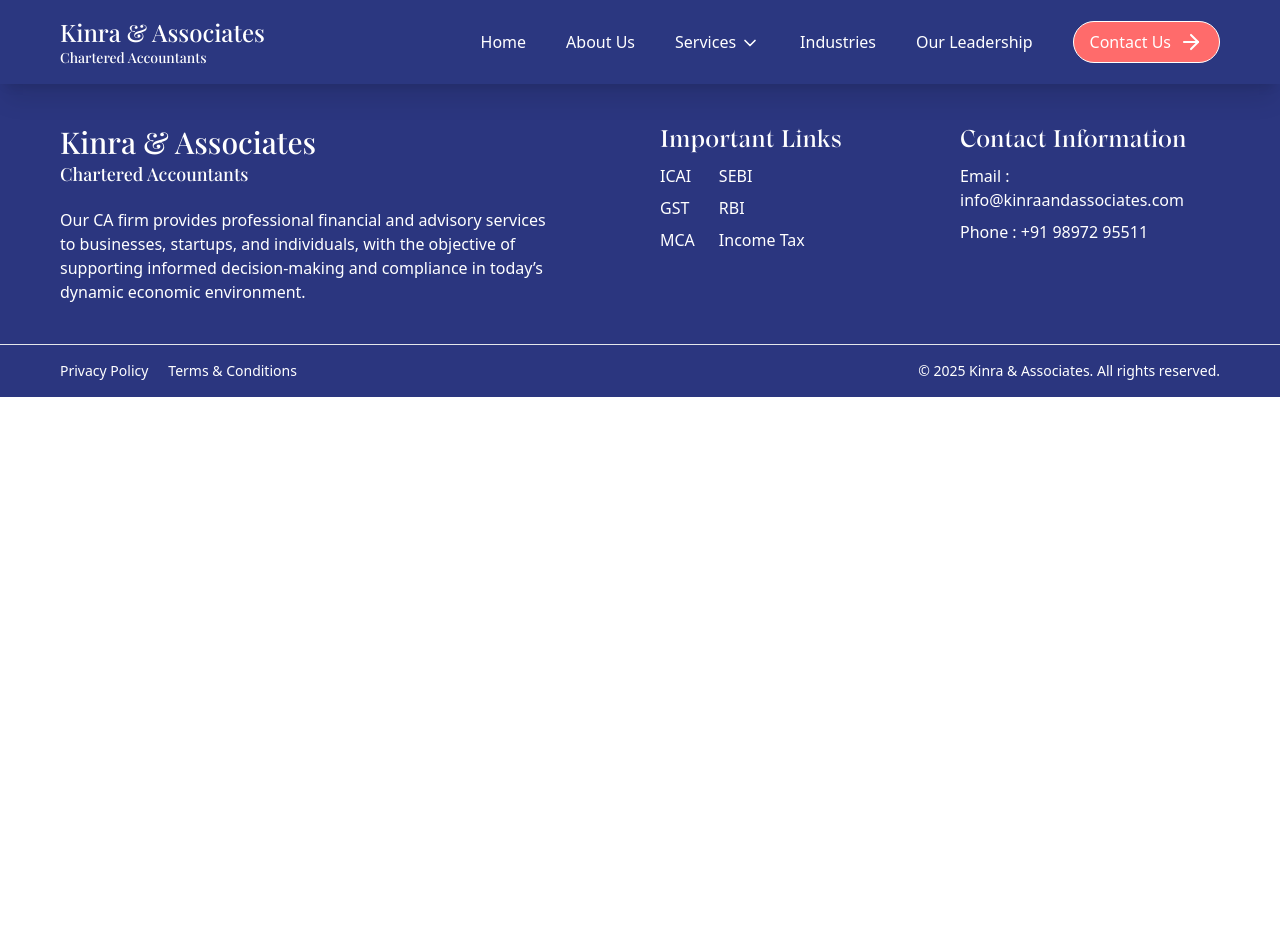
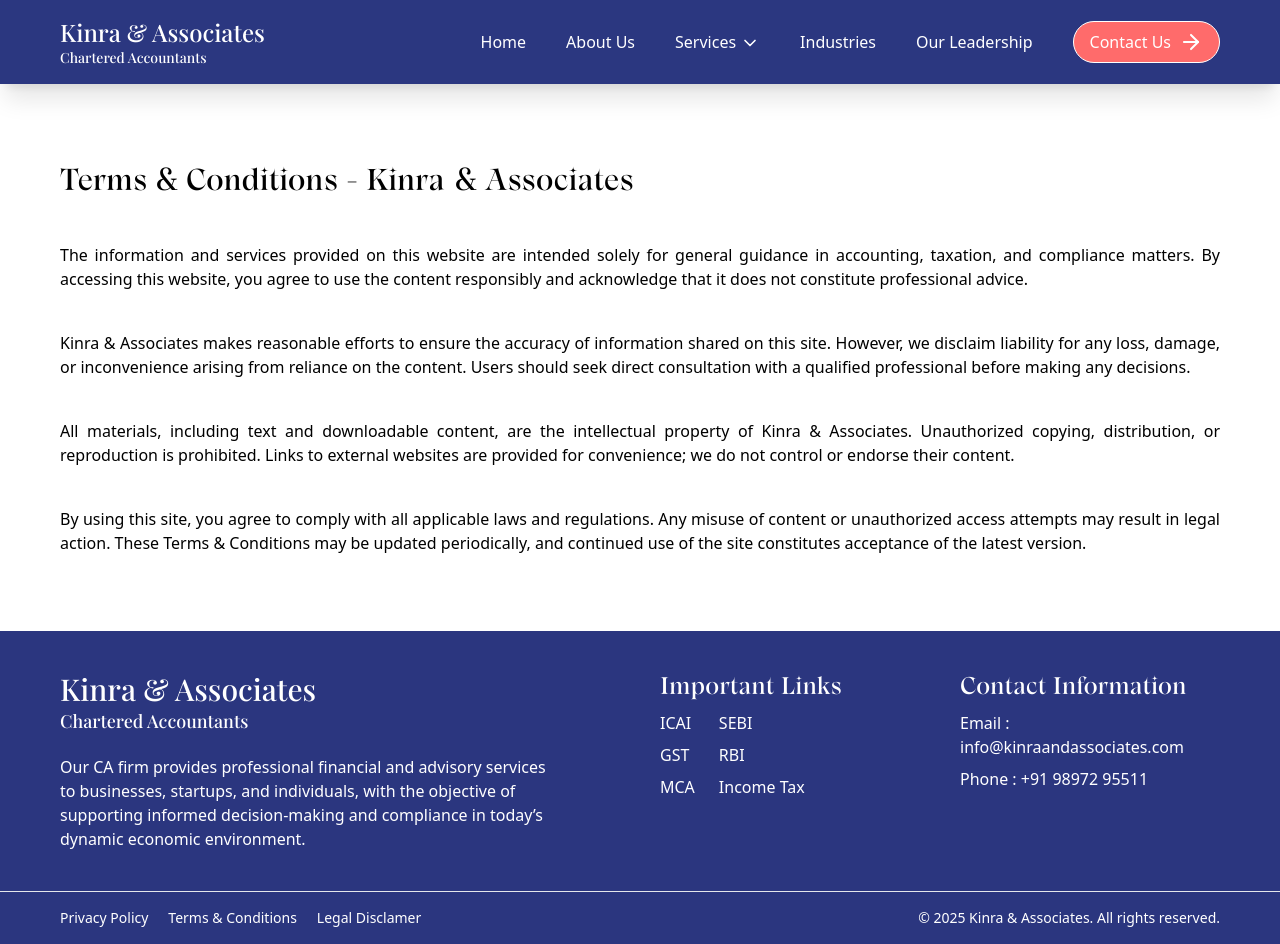
Before and after one commit to Lakshya52/KinraAssociatesModernTheme, a React (Vite) app: page /terms_and_conditions in a window 1280 px wide. Before the commit the page ends 800 px from the top, so only its background shows below. Built offline with nearby package versions, Linux system fonts and the light colour scheme; a web font is replaced by a local one.

Commit message:
added pages tc pp ld and some minor changes as usual

```diff
--- a/src/App.jsx
+++ b/src/App.jsx
@@ -27,6 +27,12 @@ import BusinessAdvisory from './pages/ServicesPages/BusinessAdvisoryPage.jsx'
 import ComplianceSupport from './pages/ServicesPages/ComplianceSupportPage.jsx'
 import DirectIndirectTax from './pages/ServicesPages/DirectIndirectTaxAdvisoryPage.jsx'
 import SpecializedServices from './pages/ServicesPages/SpecializedServicePage.jsx'
+
+
+// least common links
+import PrivacyPolicy from './pages/PrivacyPolicy.jsx';
+import Terms from './pages/Terms.jsx';
+import Disclamer from './pages/Disclamer.jsx';
 
 
 const App = () => {
@@ -91,6 +97,12 @@ const App = () => {
           {/* <Route path="/leadershipsNew" element={<LeadershipsNew />} /> */}
           {/* <Route path="/leadershipsWithPhoto" element={<LeadershipsWithPhoto />} /> */}
 
+
+{/* least common links */}
+<Route path='/privacy_policy' element={<PrivacyPolicy />} />
+<Route path='/terms_and_conditions' element={<Terms />} />
+<Route path='/legal_disclamer' element={<Disclamer />} />
+
         </Routes>
         <Footer />
       </BrowserRouter>
--- a/src/components/Footer.jsx
+++ b/src/components/Footer.jsx
@@ -71,8 +71,9 @@ const Footer = () => {
       <div className="w-full border-t border-gray-200 py-4 px-4 sm:px-6 md:px-15 flex flex-col sm:flex-row justify-between items-center text-xs sm:text-sm font-light">
 
         <span className='flex gap-5 mb-2 sm:mb-0' >
-          <Link className='hover:underline' >Privacy Policy</Link>
-          <Link className='hover:underline' >Terms & Conditions</Link>
+          <Link className='hover:underline' to="/privacy_policy" onClick={handleScrollTop}>Privacy Policy</Link>
+          <Link className='hover:underline' to="/terms_and_conditions"onClick={handleScrollTop} >Terms & Conditions</Link>
+          <Link className='hover:underline' to="/legal_disclamer" onClick={handleScrollTop}>Legal Disclamer</Link>
         </span>
 
         <p className="mb-2 sm:mb-0">© 2025 Kinra & Associates. All rights reserved.</p>
--- /dev/null
+++ b/src/pages/Disclamer.jsx
@@ -0,0 +1,28 @@
+import React from 'react'
+
+const Disclamer = () => {
+  return (
+    <div className="flex flex-col justify-between text-justify items-center mx-4 sm:mx-6 md:mx-15 py-4 gap-10 my-15">
+
+                <div className="text-center sm:text-start w-full font-bold  ">
+                    <h1 className="text-xl sm:text-2xl md:text-3xl font-light w-full leading-snug font-gwen-semibold" >
+                        Legal Disclamer - Kinra <span className="font-gwynerCondensedFont">&</span> Associates
+                    </h1>
+
+
+
+                </div>
+
+                <p>The content on this website is for general informational purposes only. Kinra & Associates does not provide legal, accounting, tax, or other professional advice through this website. Users are advised to consult a qualified professional for guidance tailored to their specific circumstances.</p>
+
+                <p>While we strive to provide accurate and timely information, the dynamic nature of laws and regulations may result in inadvertent errors or omissions. Kinra & Associates disclaims any liability for actions taken based on information found on this site, including any direct, indirect, or consequential losses.</p>
+
+                <p>Links to third-party websites are provided for convenience; Kinra & Associates does not endorse or control their content. Use of this site signifies understanding and acceptance of these limitations. The information provided here is not a substitute for professional consultation and should be treated as general guidance only.</p>
+
+
+            </div>
+
+  )
+}
+
+export default Disclamer
--- /dev/null
+++ b/src/pages/PrivacyPolicy.jsx
@@ -0,0 +1,33 @@
+import React from 'react'
+
+const PrivacyPolicy = () => {
+    return (
+        <>
+
+            <div className="flex flex-col justify-between text-justify items-center mx-4 sm:mx-6 md:mx-15 py-4 gap-10 my-15">
+
+                <div className="text-center sm:text-start w-full font-bold  ">
+                    <h1 className="text-xl sm:text-2xl md:text-3xl font-light w-full leading-snug font-gwen-semibold" >
+                        Privacy Policy <span className='font-gwynerCondensedFont' >&</span> Kinra <span className="font-gwynerCondensedFont">&</span> Associates
+                    </h1>
+
+
+
+                </div>
+
+                <p>At Kinra & Associates, safeguarding your personal information is our priority. This Privacy Policy outlines how data is collected, used, and protected when you interact with our website. We only collect information voluntarily provided by you, such as name, email, and contact details, for the purpose of responding to inquiries, sharing professional updates, or facilitating communication regarding our accounting, taxation, and compliance services.</p>
+
+                <p>We do not share, sell, or disclose your information to third parties, except as required by law. Cookies may be used to enhance user experience and gather anonymous website usage statistics. All personal data is stored securely with appropriate technical and administrative safeguards to prevent unauthorized access.</p>
+
+                <p>By using this site, you consent to the collection and use of your information as outlined in this Privacy Policy. You may request access to, correction, or deletion of your data by contacting us directly at our official communication channels.</p>
+
+                <p>Kinra & Associates ensures compliance with applicable laws and regulations concerning data privacy. This policy may be updated periodically, and users are encouraged to review it regularly. The continued use of the website signifies acceptance of any changes to this policy.</p>
+            </div>
+
+
+
+        </>
+    )
+}
+
+export default PrivacyPolicy
--- /dev/null
+++ b/src/pages/Terms.jsx
@@ -0,0 +1,42 @@
+import React from 'react'
+
+const Terms = () => {
+    return (
+
+
+        <div className="flex flex-col justify-between text-justify items-center mx-4 sm:mx-6 md:mx-15 py-4 gap-10 my-15">
+
+            <div className="text-center sm:text-start w-full font-bold  ">
+                <h1 className="text-xl sm:text-2xl md:text-3xl font-light w-full leading-snug font-gwen-semibold" >
+                    Terms <span className='font-gwynerCondensedFont' >&</span> Conditions - Kinra<span className="font-gwynerCondensedFont"> &</span> Associates
+
+
+                    {/* Terms & Conditions – Kinra & Associates */}
+                </h1>
+
+
+            </div>
+
+            <p>The information and services provided on this website are intended solely for general guidance in accounting, taxation, and compliance matters. By accessing this website, you agree to use the content responsibly and acknowledge that it does not constitute professional advice.</p>
+
+
+            <p>Kinra & Associates makes reasonable efforts to ensure the accuracy of information shared on this site. However, we disclaim liability for any loss, damage, or inconvenience arising from reliance on the content. Users should seek direct consultation with a qualified professional before making any decisions.</p>
+
+
+            <p>All materials, including text and downloadable content, are the intellectual property of Kinra & Associates. Unauthorized copying, distribution, or reproduction is prohibited. Links to external websites are provided for convenience; we do not control or endorse their content.</p>
+
+
+            <p>By using this site, you agree to comply with all applicable laws and regulations. Any misuse of content or unauthorized access attempts may result in legal action. These Terms & Conditions may be updated periodically, and continued use of the site constitutes acceptance of the latest version.</p>
+
+
+
+
+
+
+        </div>
+
+
+    )
+}
+
+export default Terms
```
Also changed, not shown: src/assets/servicesPageIcons/TaxPlanningConsultancy.png.
